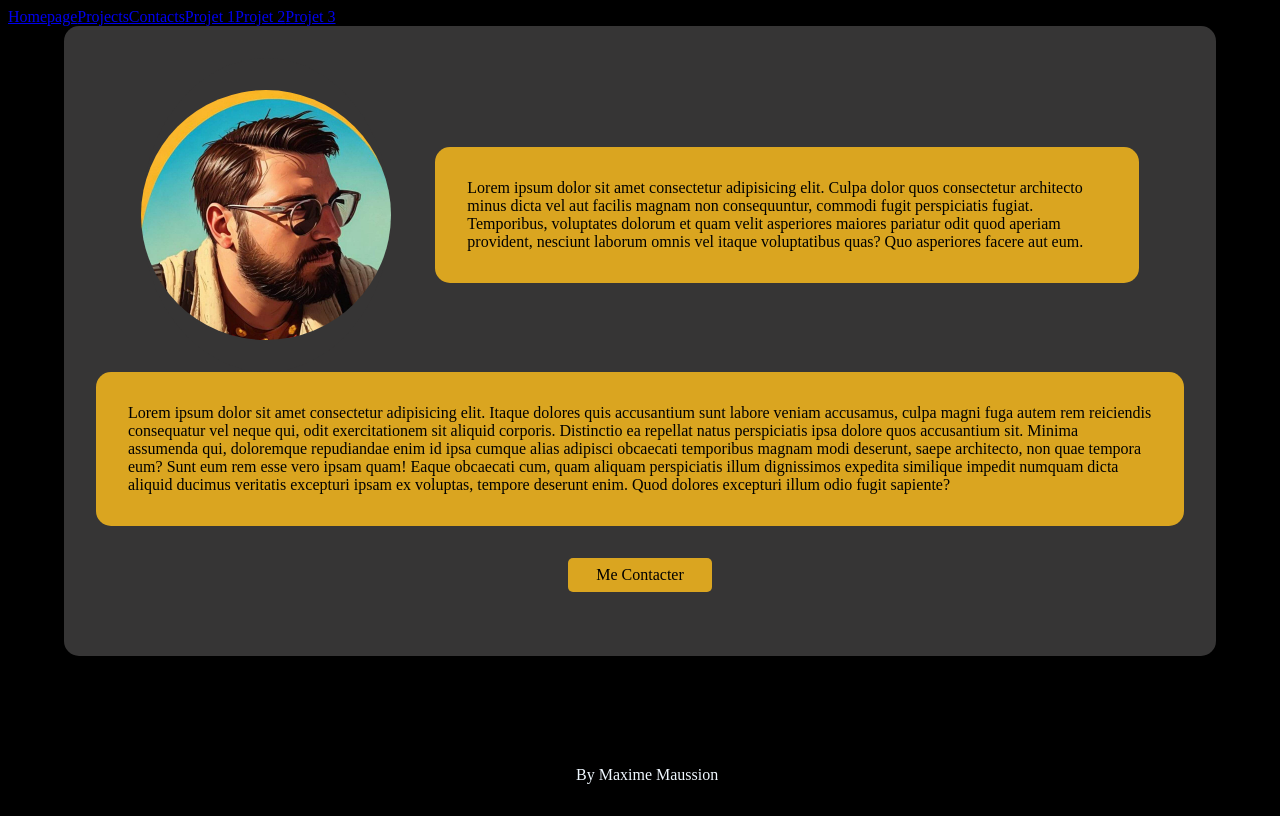
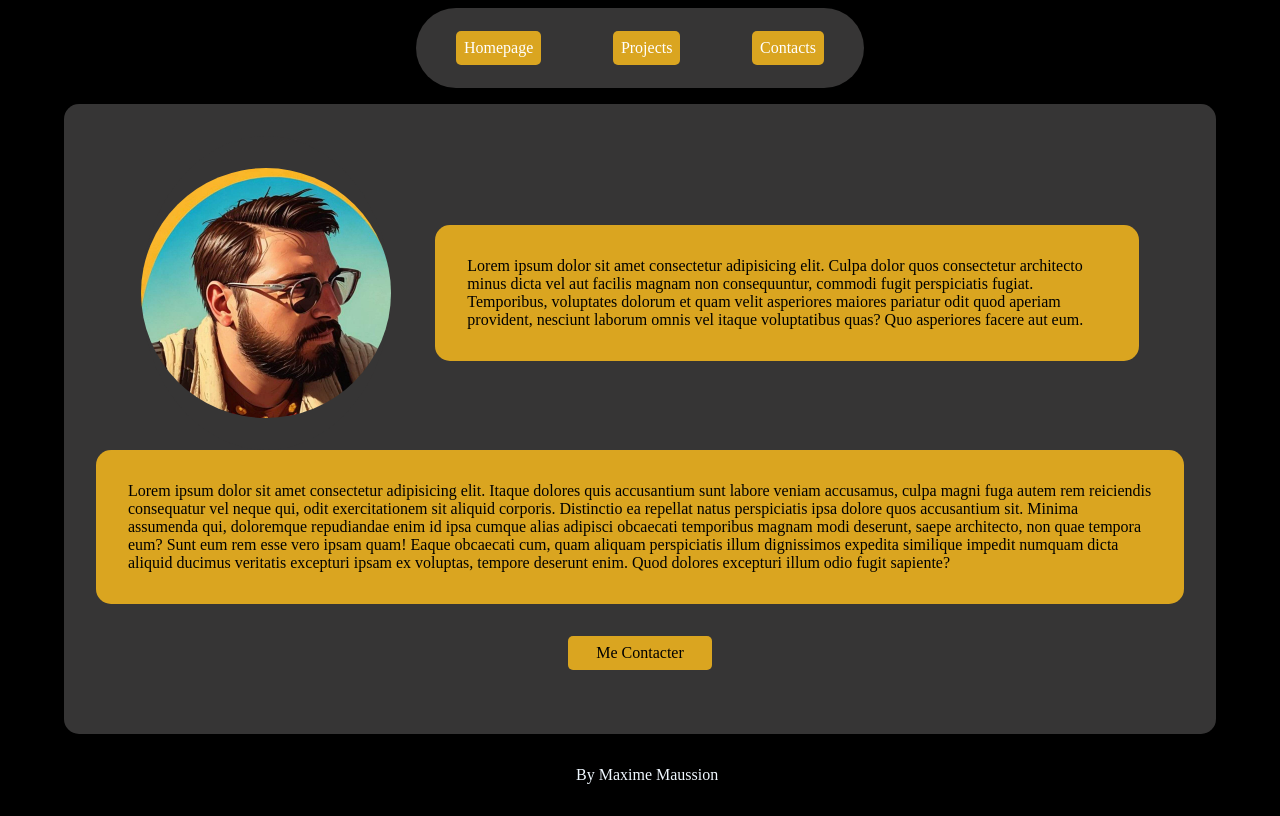
Before and after one commit to XamTV/react-portfolio, a React (Vite) app: page / in a window 1280 px wide. Built offline with nearby package versions, Linux system fonts and the light colour scheme.

Commit message:
Homepage 100 % done

```diff
--- a/src/components/Navbar.jsx
+++ b/src/components/Navbar.jsx
@@ -1,4 +1,6 @@
 import { Link } from "react-router-dom";
+
+import "../styles/Navbar.css";
 
 function Navbar() {
   return (
@@ -6,9 +8,9 @@ function Navbar() {
       <Link to={"/"}>Homepage</Link>
       <Link to={"/projects"}>Projects</Link>
       <Link to={"/contact"}>Contacts</Link>
-      <Link to={"/project/1"}>Projet 1</Link>
+      {/* <Link to={"/project/1"}>Projet 1</Link>
       <Link to={"/project/2"}>Projet 2</Link>
-      <Link to={"/project/3"}>Projet 3</Link>
+      <Link to={"/project/3"}>Projet 3</Link> */}
     </nav>
   );
 }
--- /dev/null
+++ b/src/styles/Navbar.css
@@ -0,0 +1,20 @@
+nav {
+  display: flex;
+  justify-content: space-between;
+  height: 10vh;
+  width: 30vw;
+  margin: auto;
+  margin-bottom: 1rem;
+  align-items: center;
+  background-color: #363535;
+  border-radius: 50px;
+  padding: 0 2rem;
+  a {
+    text-decoration: none;
+    background-color: goldenrod;
+    color: white;
+    padding: 0.5rem;
+    border-radius: 5px;
+    margin: 0 0.5rem;
+  }
+}
```
